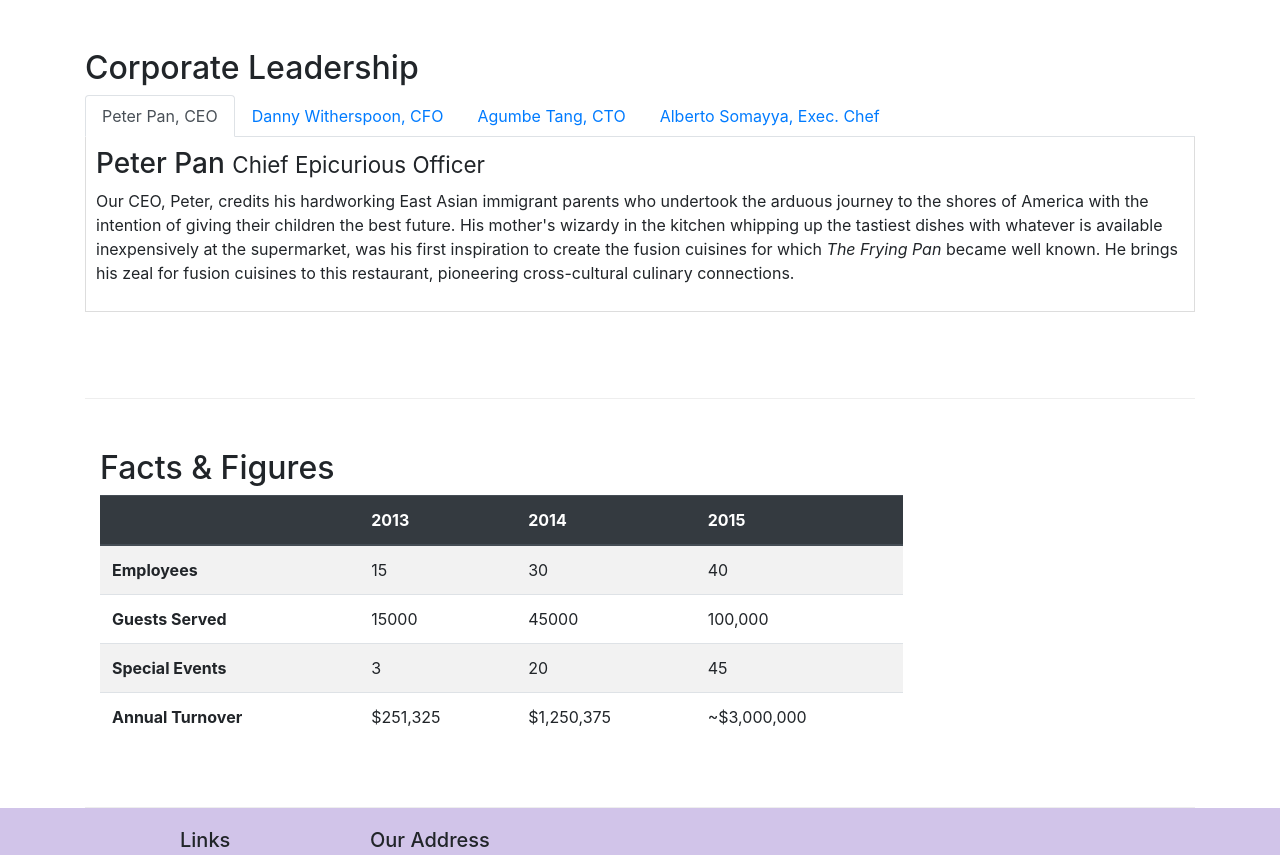
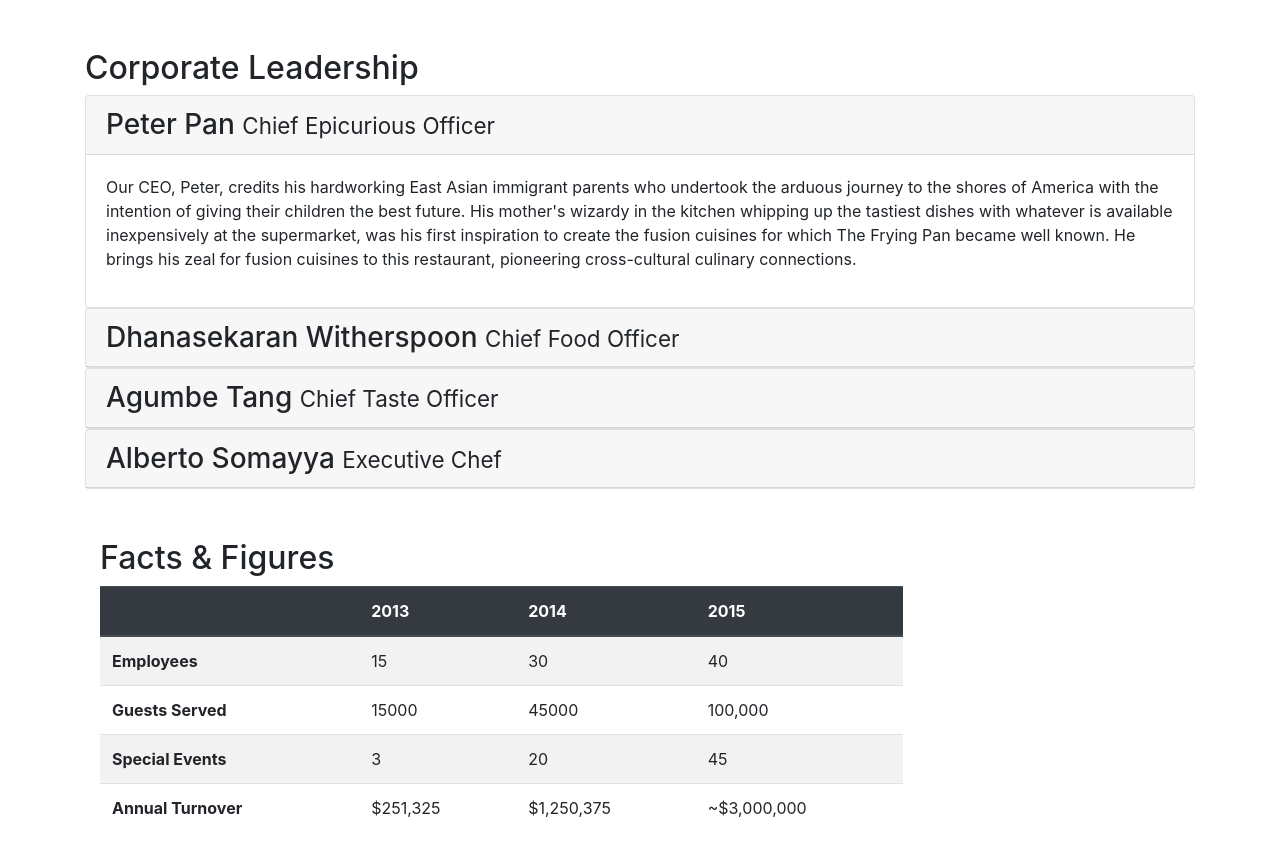
Before and after one commit to shreyaghate02/bootstrap, a website: page aboutus.html in a window 1280 px wide. Shown: the part 978-1833 px from the top of the page. Drawn offline with nearby package versions, Linux system fonts and the light colour scheme.

Commit message:
accordian

```diff
--- a/aboutus.html
+++ b/aboutus.html
@@ -100,45 +100,65 @@
             <div>
                 <h2>Corporate Leadership</h2>
 
-                <ul class="nav nav-tabs">
-                    <li class="nav-item">
-                      <a class="nav-link active" href="#peter"
-                        role="tab" data-toggle="tab">Peter Pan, CEO</a>
-                    </li>
-                    <li class="nav-item">
-                      <a class="nav-link" href="#danny" role="tab"
-                        data-toggle="tab">Danny Witherspoon, CFO</a>
-                    </li>
-                    <li class="nav-item">
-                      <a class="nav-link" href="#agumbe"role="tab"
-                        data-toggle="tab">Agumbe Tang, CTO</a>
-                    </li>
-                    <li class="nav-item">
-                      <a class="nav-link" href="#alberto" role="tab"
-                        data-toggle="tab">Alberto Somayya, Exec. Chef</a>
-                    </li>
-                </ul>
+                <div id="accordion">
+                        <div class="card">
+                                <div class="card-header" role="tab" id="peterhead">
+                                <h3 class="mb-0">
+                                    <a data-toggle="collapse" data-target="#peter">
+                                    Peter Pan <small>Chief Epicurious Officer</small>
+                                    </a>
+                                </h3>
+                                </div>
+                                <div class="collapse show" id="peter" data-parent="#accordion">
+                                    <div class="card-body">
+                                        <p class="d-none d-sm-block">Our CEO, Peter, credits his hardworking East Asian immigrant parents who undertook the arduous journey to the shores of America with the intention of giving their children the best future. His mother's wizardy in the kitchen whipping up the tastiest dishes with whatever is available inexpensively at the supermarket, was his first inspiration to create the fusion cuisines for which The Frying Pan became well known. He brings his zeal for fusion cuisines to this restaurant, pioneering cross-cultural culinary connections.</p>
+                                    </div>
+                                </div>
+                            </div>
+                </div>
 
-                <div class="tab-content">
-                    <div role="tabpanel" class="tab-pane fade show active" id="peter">
-                <h3>Peter Pan <small>Chief Epicurious Officer</small></h3>
-                <p>Our CEO, Peter, credits his hardworking East Asian immigrant parents who undertook the arduous journey to the shores of America with the intention of giving their children the best future. His mother's wizardy in the kitchen whipping up the tastiest dishes with whatever is available inexpensively at the supermarket, was his first inspiration to create the fusion cuisines for which <em>The Frying Pan</em> became well known. He brings his zeal for fusion cuisines to this restaurant, pioneering cross-cultural culinary connections.</p>
+                <div class="card">
+                        <div class="card-header" role="tab" id="dannyhead">
+                        <h3 class="mb-0">
+                            <a class="collapsed" data-toggle="collapse" data-target="#danny">
+                            Dhanasekaran Witherspoon <small>Chief Food Officer</small>
+                            </a>
+                        </h3>
+                    </div>
+                    <div class="collapse" id="danny" data-parent="#accordion">
+                        <div class="card-body">
+                            <p class="d-none d-sm-block">Our CFO, Danny, as he is affectionately referred to by his colleagues, comes from a long established family tradition in farming and produce. His experiences growing up on a farm in the Australian outback gave him great appreciation for varieties of food sources. As he puts it in his own words, Everything that runs, wins, and everything that stays, pays!</em></p>
+                        </div>
+                    </div>
                 </div>
-                <div role="tabpanel" class="tab-pane fade show" id="danny">
-                <h3>Dhanasekaran Witherspoon <small>Chief Food Officer</small></h3>
-                <p>Our CFO, Danny, as he is affectionately referred to by his colleagues, comes from a long established family tradition in farming and produce. His experiences growing up on a farm in the Australian outback gave him great appreciation for varieties of food sources. As he puts it in his own words, <em>Everything that runs, wins, and everything that stays, pays!</em></p>
+                <div class="card">
+                        <div class="card-header" role="tab" id="agumbehead">
+                        <h3 class="mb-0">
+                            <a class="collapsed" data-toggle="collapse" data-target="#agumbe">
+                            Agumbe Tang <small>Chief Taste Officer</small>
+                            </a>
+                        </h3>
+                    </div>
+                    <div class="collapse" id="agumbe" data-parent="#accordion">
+                        <div class="card-body">
+                            <p class="d-none d-sm-block">Blessed with the most discerning gustatory sense, Agumbe, our CTO, personally ensures that every dish that we serve meets his exacting tastes. Our chefs dread the tongue lashing that ensues if their dish does not meet his exacting standards. He lives by his motto, You click only if you survive my lick.</p>
+                        </div>
+                    </div>
                 </div>
-                <div role="tabpanel" class="tab-pane fade show" id="agumbe">
-                <h3>Agumbe Tang <small>Chief Taste Officer</small></h3>
-                <p>Blessed with the most discerning gustatory sense, Agumbe, our CTO, personally ensures that every dish that we serve meets his exacting tastes. Our chefs dread the tongue lashing that ensues if their dish does not meet his exacting standards. He lives by his motto, <em>You click only if you survive my lick.</em></p>
+                <div class="card">
+                        <div class="card-header" role="tab" id="albertohead">
+                        <h3 class="mb-0">
+                            <a class="collapsed" data-toggle="collapse" data-target="#alberto">
+                            Alberto Somayya <small>Executive Chef</small>
+                            </a>
+                        </h3>
+                    </div>
+                    <div class="collapse" id="alberto" data-parent="#accordion">
+                        <div class="card-body">
+                            <p class="d-none d-sm-block">Award winning three-star Michelin chef with wide International experience having worked closely with whos-who in the culinary world, he specializes in creating mouthwatering Indo-Italian fusion experiences. He says, Put together the cuisines from the two craziest cultures, and you get a winning hit! Amma Mia!</em></p>
+                        </div>
+                    </div>
                 </div>
-                <div role="tabpanel" class="tab-pane fade show" id="alberto">
-                <h3>Alberto Somayya <small>Executive Chef</small></h3>
-                <p>Award winning three-star Michelin chef with wide International experience having worked closely with whos-who in the culinary world, he specializes in creating mouthwatering Indo-Italian fusion experiences. He says, <em>Put together the cuisines from the two craziest cultures, and you get a winning hit! Amma Mia!</em></p>
-                </div>
-                </div>
-            </div>
-       </div>
        <div class="row row-content">
             <div class="col-12 col-sm-9">
                 <h2>Facts &amp; Figures</h2>
```
